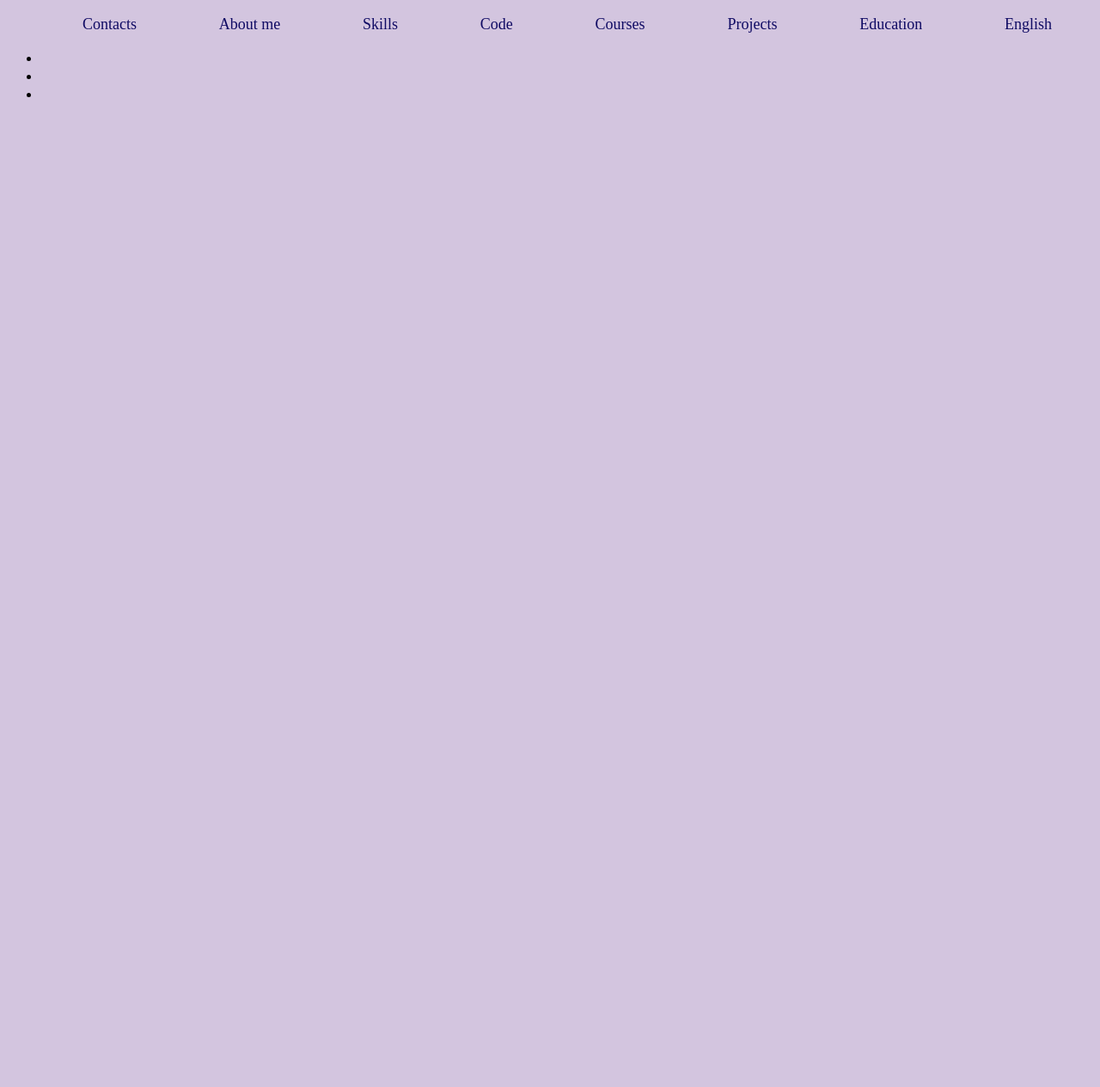
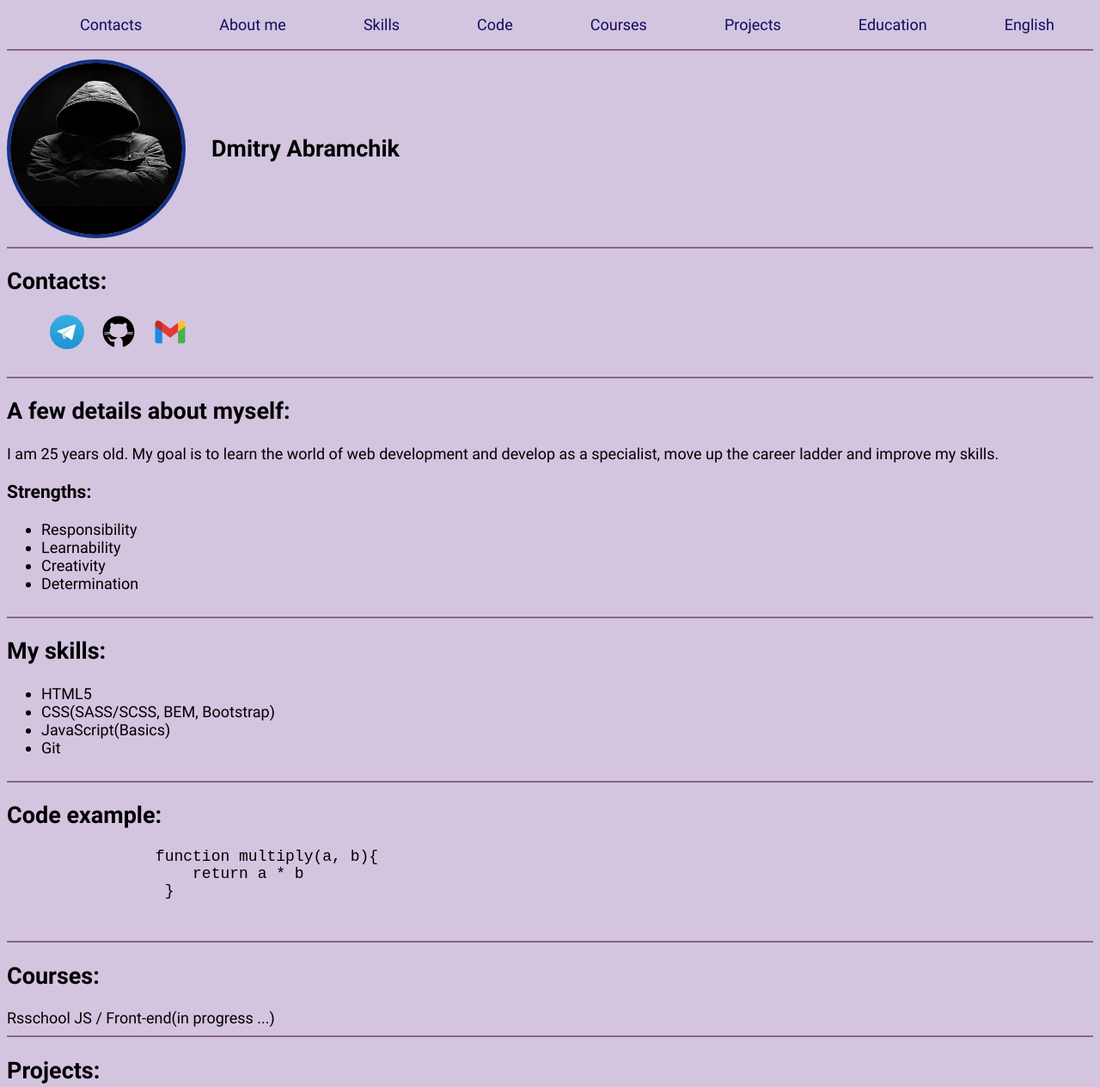
Before and after one commit to AbramsDm/rsschool-cv, a plain HTML site: page index.html in a window 1280 px wide. Shown: the top 1264 px of the page at 86% size. Before the commit the page ends 800 px from the top, so only its background shows below. Drawn offline with Linux system fonts and the light colour scheme.

Commit message:
feat: add main, footer

```diff
--- a/index.html
+++ b/index.html
@@ -5,7 +5,6 @@
     <meta name="viewport" content="width=device-width, initial-scale=1.0">
 
     <link rel="stylesheet" href="style.css" />
-    <link rel="icon" href="assets/img/favicon.ico" />
 
     <title>cv</title>
 </head>
@@ -26,13 +25,85 @@
     </header>
 
     <main class="main">
+        <section class="main-section" id="profile">
+            <img class="main-image" src="assets/img/profile-image.jpg" alt="profile image">
+            <h2 class="profile-text">Dmitry Abramchik</h2>
+        </section>
+        <section class="main-section" id="contacts">
+            <h2 class="main-title">Contacts:</h2>
+            <ul class="contacts-list">
+                <li class="contacts-item"><a href="https://t.me/abramsss" class="contacts-link">
+                    <img class="contacts-image" src="assets/img/TelegramLogo.svg" alt="Telegram Logo">
+                </a></li>
+                <li class="contacts-item"><a href="https://github.com/AbramsDm" class="contacts-link">
+                    <img class="contacts-image" src="assets/img/githubLogo.svg" alt="Github Logo">
+                </a></li>
+                <li class="contacts-item"><a href="https://mail.google.com/mail/u/0/#inbox" class="contacts-link">
+                    <img class="contacts-image" src="assets/img/gmailLogo.svg" alt="Gmail Logo">
+                </a></li>
+            </ul>
+        </section>
+        <section class="main-section" id="summary">
+            <h2 class="main-title">A few details about myself:</h2>
+            <span class="main-text">I am 25 years old. My goal is to learn the world of web development and develop as a specialist, move up the career ladder and improve my skills.</span>
+            <h3 class="main-title add-title">Strengths:</h3>
+            <ul class="summary-list">
+                <li class="summary-item">Responsibility</li>
+                <li class="summary-item">Learnability</li>
+                <li class="summary-item">Creativity</li>
+                <li class="summary-item">Determination</li>
+            </ul>
+        </section>
+        <section class="main-section" id="skills">
+            <h2 class="main-title">My skills:</h2>
+            <ul class="skills-list">
+                <li class="skills-item">HTML5</li>
+                <li class="skills-item">CSS(SASS/SCSS, BEM, Bootstrap)</li>
+                <li class="skills-item">JavaScript(Basics)</li>
+                <li class="skills-item">Git</li>
+            </ul>
+        </section>
+        <section class="main-section" id="code">
+            <h2 class="main-title">Code example:</h2>
+            <pre class="code-example">
+                function multiply(a, b){
+                    return a * b
+                 }
+            </pre>
+        </section>
+        <section class="main-section" id="courses">
+            <h2 class="main-title">Courses:</h2>
+            Rsschool JS / Front-end(in progress ...)
+        </section>
+        <section class="main-section" id="projects">
+            <h2 class="main-title">Projects:</h2>
+            <a href="https://github.com/AbramsDm/rsschool-cv/blob/gh-pages/cv.md" class="projects-link">
+               <img src="assets/img/project.png" alt="project image" class="project-image">
+            </a>
+        </section>
+        <section class="main-section" id="education">
+            <h2 class="main-title">Education:</h2>
+            2020
+            <br>
+            Belarusian National Technical University
+            <br>
+            Faculty of Information Technology and Robotics
+        </section>
+        <section class="main-section" id="english">
+            <h2 class="main-title">English:</h2>
+            English - A2
+        </section>
     </main>
 
     <footer class="footer">
         <ul class="footer-list">
-            <li class="footer-item"><a href="" class="footer-link"></a></li>
-            <li class="footer-item"></li>
-            <li class="footer-item"></li>
+            <li class="footer-item"><a href="https://github.com/AbramsDm" class="footer-link">
+                <img class="footer-image" src="assets/img/githubLogo.svg" alt="Github Logo">
+            </a></li>
+            <li class="footer-item">2024</li>
+            <li class="footer-item"><a href="https://rs.school/courses/javascript-preschool-ru" class="footer-link">
+                <img class="footer-image" src="assets/img/rs-school-logo.svg" alt="RSS Logo">
+            </a></li>
         </ul>
     </footer>
 </body>
--- a/style.css
+++ b/style.css
@@ -1,6 +1,22 @@
+@font-face {
+    font-family: "Roboto";
+    src: url(assets/fonts/Roboto-Regular.ttf);
+}
+
+@font-face {
+    font-family: "Roboto";
+    src: url(assets/fonts/Roboto-Bold.ttf);
+    font-weight: 700;
+}
+
+html {
+    scroll-behavior: smooth;
+  }
+
 body{
     background-color: rgb(110, 66, 151, 0.3);
     font-size: 18px;
+    font-family: Roboto,sans-serif;
 }
 
 .nav-list{
@@ -23,3 +39,83 @@ body{
     text-decoration: none;
     color: rgb(16, 11, 100);
 }
+
+
+
+.main{
+    display: flex;
+    justify-content: center;
+    flex-direction: column;
+    align-items: center;
+    max-width: 1440px;
+    margin: 0 auto;
+}
+
+#profile{
+    display: flex;
+    align-items: center;
+}
+
+.main-image{
+    width: 200px;
+    height: 200px;
+    display: inline-block;
+    border-radius: 50%;
+    overflow: hidden;
+    border: 4px solid rgb(20, 49, 137);
+    margin-right: 30px;
+}
+
+.main-section{
+    display: block;
+    width: 100%;
+    padding-bottom: 10px;
+    border-bottom: 2px solid rgb(65, 8, 58, 0.5);
+}
+
+.main-section:first-child{
+    padding-top: 10px;
+    border-top: 2px solid rgb(65, 8, 58, 0.5);
+}
+
+.main-title{
+    font-family: Roboto, sans-serif;
+    font-weight: 700;
+}
+
+.contacts-list{
+    display: flex;
+    align-items: center;
+    list-style: none;
+}
+
+.contacts-item{
+    margin: 0 10px;
+}
+
+.contacts-item:hover{
+        transform: scale(2);
+        transition: 1.4s;
+}
+
+.contacts-image {
+    width: 40px;
+    height: 40px;
+}
+
+.project-image{
+    width: 400px;
+    height: 400px;
+}
+
+.footer-list{
+    list-style: none;
+    display: flex;
+    justify-content:space-between;
+    align-items: center;
+}
+
+.footer-image{
+    width: 70px;
+    height: 70px;
+}
```
Also changed, not shown: assets/fonts/Roboto-Bold.ttf (added), assets/fonts/Roboto-Regular.ttf (added), assets/img/TelegramLogo.svg (added), assets/img/githubLogo.svg (added), assets/img/gmailLogo.svg (added), assets/img/profile-image.jpg (added), assets/img/project.png (added), assets/img/rs-school-logo.svg (added).
